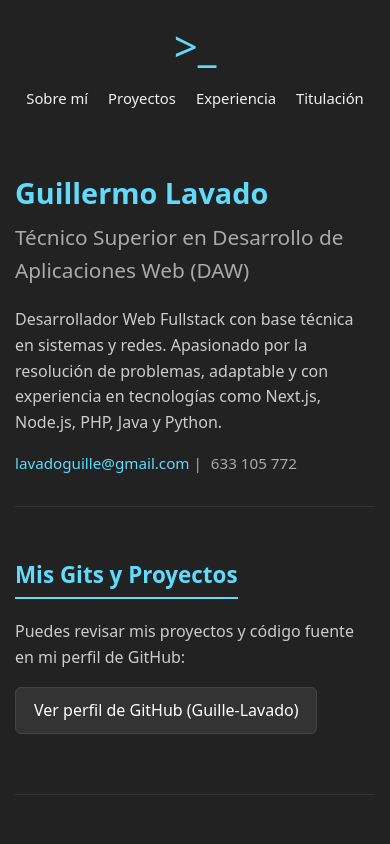
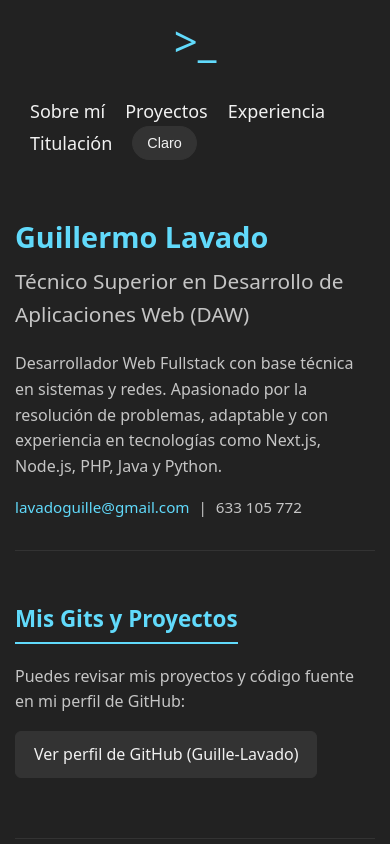
Before and after one commit to Guille-Lavado/web-gl, a React (Create React App) app: page / in a window 390 px wide. Shown: the top 844 px of the page. Built offline with nearby package versions, Linux system fonts and the light colour scheme.

Commit message:
Añadido boton de tema

```diff
--- a/src/App.css
+++ b/src/App.css
@@ -1,7 +1,33 @@
+/* Variables por defecto (Tema Oscuro) */
+:root {
+  --bg-color: #222222;
+  --card-bg: #2a2a2a;
+  --text-color: #f1f1f1;
+  --text-muted: #c5c5c5;
+  --primary-accent: #61dafb;
+  --primary-accent-hover: #a8eaff;
+  --border-color: #333333;
+  --btn-bg: #333333;
+  --btn-hover: #444444;
+}
+
+/* Override de variables para Tema Claro */
+[data-theme='light'] {
+  --bg-color: #f4f6f8;
+  --card-bg: #ffffff;
+  --text-color: #1a1a1a;
+  --text-muted: #4a4a4a;
+  --primary-accent: #0076a3;
+  --primary-accent-hover: #005678;
+  --border-color: #e0e0e0;
+  --btn-bg: #e5e5e5;
+  --btn-hover: #d5d5d5;
+}
+
 .App {
-  background-color: #222;
+  background-color: var(--bg-color);
   min-height: 100vh;
-  color: #f1f1f1;
+  color: var(--text-color);
   font-family: system-ui, -apple-system, BlinkMacSystemFont, 'Segoe UI', Roboto, Oxygen, Ubuntu, Cantarell, sans-serif;
   line-height: 1.6;
 }
@@ -19,7 +45,7 @@ main {
 section {
   margin-bottom: 50px;
   padding-bottom: 30px;
-  border-bottom: 1px solid #333;
+  border-bottom: 1px solid var(--border-color);
 }
 
 section:last-child {
@@ -30,37 +56,37 @@ section:last-child {
 h1 {
   font-size: 2.2rem;
   margin-bottom: 5px;
-  color: #61dafb;
+  color: var(--primary-accent);
 }
 
 h2 {
   font-size: 1.6rem;
   margin-top: 0;
   margin-bottom: 20px;
-  color: #61dafb;
+  color: var(--primary-accent);
   display: inline-block;
-  border-bottom: 2px solid #61dafb;
+  border-bottom: 2px solid var(--primary-accent);
   padding-bottom: 5px;
 }
 
 h3 {
   font-size: 1.2rem;
   margin-bottom: 5px;
-  color: #fff;
+  color: var(--text-color);
 }
 
 p {
-  color: #ccc;
+  color: var(--text-muted);
   margin-top: 0;
 }
 
 /* Enlaces globales */
 a {
-  color: #61dafb;
+  color: var(--primary-accent);
   text-decoration: none;
   transition: color 0.2s ease-in-out;
 }
 
 a:hover {
-  color: #a8eaff;
+  color: var(--primary-accent-hover);
 }
--- a/src/App.js
+++ b/src/App.js
@@ -1,11 +1,25 @@
+import { useEffect, useState } from 'react';
 import './App.css';
 import Menu from './components/Menu';
 import HomePague from './components/HomePague';
 
 function App() {
+  // UseState para controlar el tema
+  const [theme, setTheme] = useState('dark');
+
+  // Actualiza el atributo data-theme en el HTML cuando cambia el estado
+  useEffect(() => {
+    document.documentElement.setAttribute('data-theme', theme)
+  }, [theme]);
+
+  // Función para alternar entre claro y oscuro
+  const toggleTheme = () => {
+    setTheme((prevTheme) => (prevTheme === 'dark' ? 'light' : 'dark'));
+  };
+
   return (
     <div className="App">
-      <Menu />
+      <Menu theme={theme} toggleTheme={toggleTheme} />
       <HomePague />
     </div>
   );
--- a/src/components/HomePague.css
+++ b/src/components/HomePague.css
@@ -1,7 +1,7 @@
 /* --- Sección: Saludo --- */
 .saludo h2 {
   font-size: 1.3rem;
-  color: #aaa;
+  color: var(--text-muted);
   border-bottom: none;
   font-weight: 400;
   margin-bottom: 15px;
@@ -10,21 +10,25 @@
 .contacto-rapido {
   margin-top: 15px;
   font-size: 0.95rem;
-  color: #aaa;
+  color: var(--text-muted);
 }
 
 .contacto-rapido span {
   margin-left: 5px;
 }
 
+.contacto-rapido a {
+  margin-right: 5px;
+}
+
 /* --- Sección: Repositorios y Habilidades --- */
 .btn-github {
   display: inline-block;
-  background-color: #333;
-  color: #fff;
+  background-color: var(--btn-bg);
+  color: var(--text-color);
   padding: 10px 18px;
   border-radius: 6px;
-  border: 1px solid #444;
+  border: 1px solid var(--border-color);
   font-weight: 500;
   margin-bottom: 30px;
   text-decoration: none;
@@ -32,14 +36,14 @@
 }
 
 .btn-github:hover {
-  background-color: #444;
-  border-color: #61dafb;
+  background-color: var(--btn-hover);
+  border-color: var(--primary-accent-hover);
 }
 
 /* --- Secciones: Experiencia y Estudios --- */
 .item-experiencia,
 .item-estudio {
-  background-color: #2a2a2a;
+  background-color: var(--card-bg);
   padding: 18px 22px;
   border-radius: 8px;
   margin-bottom: 20px;
@@ -49,7 +53,7 @@
 .fecha {
   display: inline-block;
   font-size: 0.85rem;
-  color: #888;
+  color: var(--text-muted);
   margin-bottom: 10px;
   font-weight: 500;
 }
--- a/src/components/Menu.css
+++ b/src/components/Menu.css
@@ -5,7 +5,7 @@
   box-sizing: border-box;
   width: 100%;
   padding: 20px 35px;
-  font-size: calc(7px + 2vmin);
+  font-size: 18px;
 }
 
 .menu ul {
@@ -22,24 +22,45 @@
 }
 
 .menu ul a {
-  color: inherit;
+  color: var(--text-color);
 }
 
 .menu ul a:hover {
-  color: #a8eaff;
+  color: var(--primary-accent-hover);
+}
+
+.btn-theme {
+  background-color: var(--btn-bg);
+  color: var(--text-color);
+  border: 1px solid var(--border-color);
+  padding: 8px 14px;
+  border-radius: 20px;
+  cursor: pointer;
+  font-size: 0.9rem;
+  transition: background-color 0.2s, border-color 0.2s;
+}
+
+.btn-theme:hover {
+  background-color: var(--btn-hover);
 }
 
 .menu .logo {
   position: relative;
   bottom: 8px;
   font-size: 42px;
-  color: #61dafb;
+  color: var(--primary-accent);
 }
 
 @media (max-width: 600px) {
   .menu {
     flex-direction: column;
     align-items: center;
+    gap: 15px;
+    padding: 15px 20px;
+  }
+
+  .menu ul {
+    flex-wrap: wrap;
   }
 
   .menu ul li {
--- a/src/components/Menu.jsx
+++ b/src/components/Menu.jsx
@@ -1,6 +1,6 @@
 import './Menu.css';
 
-function Menu() {
+function Menu({theme, toggleTheme}) {
   return (
     <nav className='menu'>
       <span className='logo'>&#62;&#95;</span>
@@ -9,6 +9,11 @@ function Menu() {
         <li><a href="#repositorios">Proyectos</a></li>
         <li><a href="#experiencia">Experiencia</a></li>
         <li><a href="#estudios">Titulación</a></li>
+        <li>
+          <button className="btn-theme" onClick={toggleTheme}>
+            {theme === 'dark' ? 'Claro' : 'Oscuro'}
+          </button>
+        </li>
       </ul>
     </nav>
   );
```
